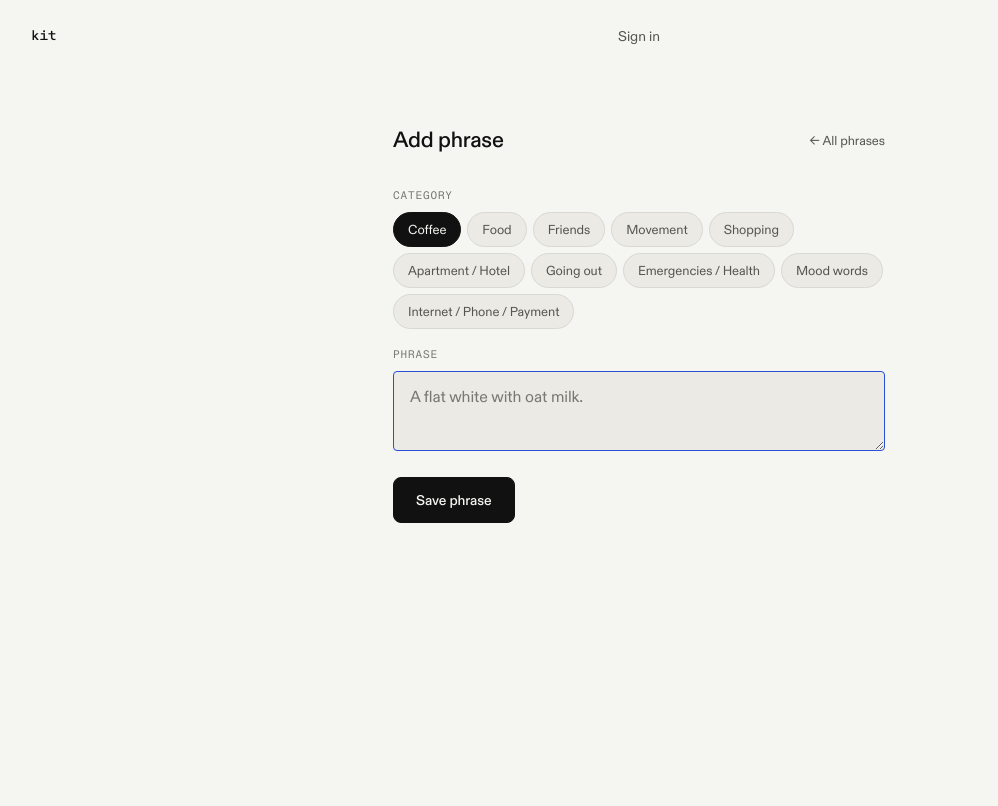
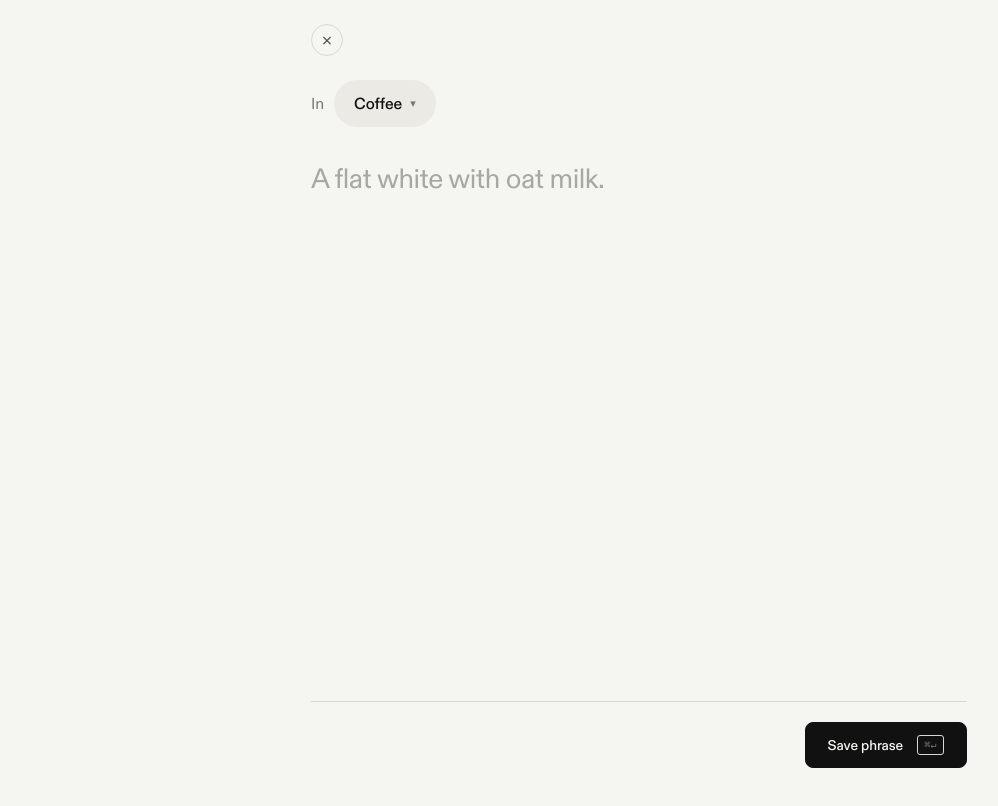
Before and after one commit to michaelmadrid/lola, a website: page public/phrases/capture/index.html in a window 1280 px wide. Shown: the whole page, without its empty margins (1-999 px from the left). Drawn offline with Linux system fonts and the light colour scheme.

Commit message:
Phrases 2

```diff
--- a/public/css/phrases.css
+++ b/public/css/phrases.css
@@ -223,39 +223,40 @@ body.body-phrases {
 }
 
 /* ---------------------------------------------------------------------
-   ADD BUTTON (floating bottom-right)
+   TOPBAR — language picker (left) + add phrase pill (right)
    --------------------------------------------------------------------- */
-.ph-add {
-  position: fixed;
-  bottom: 32px;
-  right: 32px;
-  background: var(--ink);
-  color: var(--bg);
-  border: 0;
-  border-radius: 999px;
-  padding: 14px 22px;
+.ph-topbar {
+  display: flex;
+  align-items: center;
+  justify-content: space-between;
+  gap: 12px;
+  margin-bottom: 24px;
+  flex-wrap: wrap;
+}
+.ph-topbar .ph-langs {
+  margin-bottom: 0; /* topbar handles bottom spacing now */
+}
+
+/* Inline add button — sits to the right of the language picker, never
+   collides with floating avatar (which is bottom-right on mobile). */
+.ph-add-inline {
   font-family: var(--sans);
-  font-size: 14px;
+  font-size: 13px;
   font-weight: 500;
   letter-spacing: -0.005em;
-  cursor: pointer;
-  box-shadow: 0 8px 24px rgba(0, 0, 0, 0.15);
+  color: var(--bg);
+  background: var(--ink);
   text-decoration: none;
-  display: inline-flex;
-  align-items: center;
-  gap: 8px;
-  transition: transform 140ms ease, box-shadow 140ms ease;
-  z-index: 50;
+  padding: 9px 16px;
+  border-radius: 999px;
+  white-space: nowrap;
+  transition: opacity 140ms ease;
 }
-.ph-add:hover {
-  transform: translateY(-2px);
-  box-shadow: 0 12px 28px rgba(0, 0, 0, 0.2);
-}
+.ph-add-inline:hover { opacity: 0.85; }
 @media (max-width: 720px) {
-  .ph-add {
-    bottom: 24px;
-    right: 24px;
-    padding: 12px 18px;
+  .ph-add-inline {
+    font-size: 12px;
+    padding: 8px 14px;
   }
 }
 
@@ -284,115 +285,18 @@ body.body-phrases {
 .ph-translating.is-visible { opacity: 1; }
 
 /* ---------------------------------------------------------------------
-   CAPTURE PAGE — simple form, on plain bg (no gradient here for clarity)
+   CAPTURE OVERLAY — phrase-specific tweaks
+   The page reuses .capture-fs__* classes from home.css for visual identity.
+   Just need to style the small "Saving…/Saved" state ping in the foot.
    --------------------------------------------------------------------- */
-.page-phrase-capture {
-  max-width: 540px;
-  margin: 0 auto;
-  padding: 56px 24px 80px;
-}
-.pc-head {
-  margin-bottom: 32px;
-  display: flex;
-  justify-content: space-between;
-  align-items: center;
-  gap: 12px;
-}
-.pc-head__title {
-  font-family: var(--sans);
-  font-size: 22px;
-  font-weight: 500;
-  letter-spacing: -0.01em;
-  color: var(--ink);
-  margin: 0;
-}
-.pc-head__back {
-  font-family: var(--sans);
-  font-size: 13px;
-  color: var(--ink-2);
-  text-decoration: none;
-  letter-spacing: -0.005em;
-}
-.pc-head__back:hover { color: var(--blue); }
-
-.pc-form {
-  display: flex;
-  flex-direction: column;
-  gap: 18px;
-}
-.pc-row {
-  display: flex;
-  flex-direction: column;
-  gap: 8px;
-}
-.pc-label {
-  font-family: var(--mono);
-  font-size: 11px;
-  letter-spacing: 0.08em;
-  text-transform: uppercase;
-  color: var(--ink-3);
-}
-
-.pc-cat-row {
-  display: flex;
-  flex-wrap: wrap;
-  gap: 6px;
-}
-.pc-cat {
-  font-family: var(--sans);
-  font-size: 13px;
-  letter-spacing: -0.005em;
-  color: var(--ink-2);
-  background: var(--field);
-  border: 1px solid var(--rule);
-  padding: 7px 14px;
-  border-radius: 999px;
-  cursor: pointer;
-  transition: background 140ms ease, color 140ms ease, border-color 140ms ease;
-}
-.pc-cat:hover {
-  border-color: var(--blue);
-  color: var(--blue);
-}
-.pc-cat.is-active {
-  background: var(--ink);
-  color: var(--bg);
-  border-color: var(--ink);
-}
-
-.pc-input {
-  width: 100%;
-  padding: 14px 16px;
-  font-family: var(--sans);
-  font-size: 16px;
-  letter-spacing: -0.005em;
-  color: var(--ink);
-  background: var(--field);
-  border: 1px solid var(--rule);
-  border-radius: var(--r-input);
-  outline: none;
-  resize: vertical;
-  min-height: 80px;
-  box-sizing: border-box;
-  line-height: 1.4;
-}
-.pc-input:focus { border-color: var(--blue); }
-.pc-input::placeholder { color: var(--ink-3); }
-
-.pc-actions {
-  display: flex;
-  gap: 8px;
-  margin-top: 8px;
-  align-items: center;
-}
-.pc-state {
+.pf-state {
   font-family: var(--mono);
   font-size: 11px;
   letter-spacing: 0.06em;
   text-transform: uppercase;
   color: var(--ink-3);
+  margin-right: auto;       /* pushes itself left, save stays on the right */
   opacity: 0;
   transition: opacity 140ms ease;
-  margin-left: 12px;
 }
-.pc-state.is-visible { opacity: 1; }
+.pf-state.is-visible { opacity: 1; }
--- a/public/js/phrases-capture.js
+++ b/public/js/phrases-capture.js
@@ -1,16 +1,22 @@
 /* =====================================================================
    phrases-capture.js — /phrases/capture/
 
-   Simple capture form. User picks a hardcoded category and types a phrase.
-   On save, POST /api/phrases. Last-used category is sticky via localStorage.
-   After save: input clears, focus stays on input, status pings "Saved" —
-   so you can rapid-fire add multiple phrases.
+   Overlay-style capture mirroring the main /capture/ page, but with:
+     - a CATEGORY picker (hardcoded list) instead of a city picker
+     - no been/want toggle
+     - a single Save button (no continue/close split — phrases are single-line
+       and rapid-fire by design; after save the input clears and refocuses)
+
+   Behavior:
+   - Last-used category sticks in localStorage
+   - ⌘+Enter / Ctrl+Enter saves
+   - After save: input clears, focus stays on input, status pings "Saved"
+   - Tap × in top-left to return to /phrases/
    ===================================================================== */
 
 (function () {
   // Hardcoded categories — must match phrases-curated.json _meta.categories
-  // and the API's allow-list. Single source of truth ideally lives in the
-  // JSON, but for capture we don't want to fetch it just to render a chip row.
+  // and the API's allow-list. Update all three when adding categories.
   const CATEGORIES = [
     { key: 'coffee',    label: 'Coffee' },
     { key: 'food',      label: 'Food' },
@@ -24,37 +30,77 @@
     { key: 'wifi',      label: 'Internet / Phone / Payment' },
   ];
 
-  const catsEl  = document.getElementById('pc-cats');
-  const textEl  = document.getElementById('pc-text');
-  const formEl  = document.getElementById('pc-form');
-  const saveBtn = document.getElementById('pc-save');
-  const stateEl = document.getElementById('pc-state');
+  const catBtn      = document.getElementById('pf-cat-btn');
+  const catName     = document.getElementById('pf-cat-name');
+  const catPopover  = document.getElementById('pf-cat-popover');
+  const catList     = document.getElementById('pf-cat-list');
+  const textareaEl  = document.getElementById('pf-textarea');
+  const saveBtn     = document.getElementById('pf-save');
+  const stateEl     = document.getElementById('pf-state');
 
-  // Restore last-used category, default to 'coffee' if none
+  // Restore last-used category, default to 'coffee'
   let activeCat = localStorage.getItem('kit.phrases.captureCat') || 'coffee';
   if (!CATEGORIES.find(c => c.key === activeCat)) activeCat = 'coffee';
 
-  renderCats();
-  // Focus the input on load — fastest path to typing
-  setTimeout(() => textEl.focus(), 50);
+  updateCatLabel();
+  renderCatList();
 
-  function renderCats() {
-    catsEl.innerHTML = CATEGORIES.map(c => `
-      <button type="button"
-              class="pc-cat ${activeCat === c.key ? 'is-active' : ''}"
-              data-cat="${c.key}">${c.label}</button>
+  // Focus input on load — fastest path to typing
+  setTimeout(() => textareaEl.focus(), 50);
+
+  function updateCatLabel() {
+    const cat = CATEGORIES.find(c => c.key === activeCat);
+    catName.textContent = cat ? cat.label : 'Pick';
+  }
+
+  function renderCatList() {
+    catList.innerHTML = CATEGORIES.map(c => `
+      <button class="capture-fs__city-item ${activeCat === c.key ? 'is-current' : ''}"
+              data-cat="${c.key}" type="button">
+        ${c.label}
+      </button>
     `).join('');
-    catsEl.querySelectorAll('.pc-cat').forEach(btn => {
+    catList.querySelectorAll('.capture-fs__city-item').forEach(btn => {
       btn.addEventListener('click', () => {
         activeCat = btn.dataset.cat;
         localStorage.setItem('kit.phrases.captureCat', activeCat);
-        renderCats();
-        // Return focus to input after picking a category
-        setTimeout(() => textEl.focus(), 0);
+        updateCatLabel();
+        renderCatList();
+        closePopover();
+        setTimeout(() => textareaEl.focus(), 0);
       });
     });
   }
 
+  function openPopover() {
+    catPopover.classList.add('is-open');
+  }
+  function closePopover() {
+    catPopover.classList.remove('is-open');
+  }
+  function togglePopover() {
+    if (catPopover.classList.contains('is-open')) closePopover();
+    else openPopover();
+  }
+
+  catBtn.addEventListener('click', (e) => {
+    e.stopPropagation();
+    togglePopover();
+  });
+  document.addEventListener('click', (e) => {
+    if (catPopover.classList.contains('is-open')
+        && !catPopover.contains(e.target)
+        && !catBtn.contains(e.target)) {
+      closePopover();
+    }
+  });
+  document.addEventListener('keydown', (e) => {
+    if (e.key === 'Escape' && catPopover.classList.contains('is-open')) {
+      closePopover();
+    }
+  });
+
+  // ---------- Save ----------
   let stateTimer = null;
   function showState(text, persistent) {
     stateEl.textContent = text;
@@ -65,30 +111,40 @@
     }
   }
 
-  formEl.addEventListener('submit', async (e) => {
-    e.preventDefault();
-    const text = textEl.value.trim();
+  async function savePhrase() {
+    const text = textareaEl.value.trim();
     if (!text) return;
     saveBtn.disabled = true;
     showState('Saving…', true);
     try {
       await api.post('/api/phrases', { category: activeCat, text });
       showState('Saved');
-      textEl.value = '';
-      textEl.focus();
+      textareaEl.value = '';
+      // Auto-grow the textarea would shrink back here; with rows=1 + auto behavior
+      // it resets on .value = '' naturally
+      textareaEl.style.height = '';
+      textareaEl.focus();
     } catch (err) {
       console.error('save phrase', err);
       showState(err.message || 'Failed', true);
     } finally {
       saveBtn.disabled = false;
     }
+  }
+
+  saveBtn.addEventListener('click', savePhrase);
+
+  // ⌘+Enter / Ctrl+Enter to save (matches /capture/ shortcut)
+  textareaEl.addEventListener('keydown', (e) => {
+    if ((e.metaKey || e.ctrlKey) && e.key === 'Enter') {
+      e.preventDefault();
+      savePhrase();
+    }
   });
 
-  // Cmd/Ctrl + Enter saves (matches behaviour of capture flows elsewhere)
-  textEl.addEventListener('keydown', (e) => {
-    if ((e.metaKey || e.ctrlKey) && e.key === 'Enter') {
-      e.preventDefault();
-      formEl.dispatchEvent(new Event('submit', { cancelable: true }));
-    }
+  // Auto-grow the textarea as the user types (matches capture-overlay.js feel)
+  textareaEl.addEventListener('input', () => {
+    textareaEl.style.height = 'auto';
+    textareaEl.style.height = textareaEl.scrollHeight + 'px';
   });
 })();
--- a/public/phrases/capture/index.html
+++ b/public/phrases/capture/index.html
@@ -6,74 +6,64 @@
   <script>try{if(localStorage.getItem("lola.theme")==="dark"){document.documentElement.classList.add("dark");document.addEventListener("DOMContentLoaded",function(){document.body.classList.add("dark");});}}catch(e){}</script>
   <title>Add phrase — kit</title>
   <link rel="stylesheet" href="/css/shell.css">
-  <link rel="stylesheet" href="/css/phrases.css">
+  <link rel="stylesheet" href="/css/home.css"><!-- capture-fs__* overlay styles -->
+  <link rel="stylesheet" href="/css/phrases.css"><!-- small phrase-specific tweaks -->
+  <style>
+    /* Standalone /phrases/capture/ page: chrome-less full-bleed overlay,
+       same approach as /capture/. Mirrors capture-page-host. */
+    body { background: var(--bg); }
+    .capture-page-host {
+      min-height: 100vh;
+      display: flex;
+      align-items: center;
+      justify-content: center;
+    }
+  </style>
 </head>
 <body>
 
-<header class="head">
-  <div class="head__left">
-    <button class="menu-btn" id="menu-btn" aria-label="Toggle menu">
-      <span class="menu-btn__icon" aria-hidden="true">
-        <span class="menu-btn__bar menu-btn__bar--top"></span>
-        <span class="menu-btn__bar menu-btn__bar--bottom"></span>
-      </span>
-    </button>
-    <a href="/" class="logo">kit</a>
-  </div>
-  <nav class="nav">
-    <a href="/" data-auth="in">Home</a>
-    <a href="/travel/" data-auth="in">Travel</a>
-    <a href="/spots/" data-auth="in">Spots</a>
-    <a href="/phrases/" class="is-active" data-auth="in">Phrases</a>
-    <a href="/login.html" data-auth="out">Sign in</a>
-  </nav>
+<main class="capture-page-host">
+  <!-- Reuses capture-fs__* class structure for pixel-identical visuals.
+       Differences from /capture/: bind row uses category picker (not city);
+       no been/want toggle; foot has a single Save button instead of two. -->
+  <div class="capture-fs is-open" id="phrase-fs" aria-hidden="false">
+    <div class="capture-fs__inner">
+      <header class="capture-fs__head">
+        <a href="/phrases/" class="btn-close-circle" aria-label="Close">×</a>
       </header>
 
-<div class="menu-overlay" id="menu-overlay">
-  <div class="menu-overlay__inner">
-    <a href="/" data-auth="in">Home</a>
-    <a href="/travel/" data-auth="in">Travel</a>
-    <a href="/spots/" data-auth="in">Spots</a>
-    <a href="/guides/" data-auth="in">Guides</a>
-    <a href="/phrases/" class="is-active" data-auth="in">Phrases</a>
-    <a href="/settings.html" data-auth="in">Settings</a>
-    <a href="/admin/" data-auth="in">Admin</a>
-    <a href="/login.html" data-auth="out">Sign in</a>
-    <a href="#" id="signout-link" class="menu-overlay__signout" data-auth="in">Sign out</a>
+      <div class="capture-fs__bind">
+        <div class="capture-fs__bind-row">
+          <span class="capture-fs__bind-label">In</span>
+          <button class="capture-fs__city-btn" id="pf-cat-btn" type="button">
+            <span id="pf-cat-name">Coffee</span>
+            <span class="capture-fs__city-caret" aria-hidden="true">▾</span>
+          </button>
+        </div>
+        <div class="capture-fs__city-popover" id="pf-cat-popover">
+          <div class="capture-fs__city-list" id="pf-cat-list"></div>
         </div>
       </div>
 
-<main class="page page-phrase-capture">
-
-  <header class="pc-head">
-    <h1 class="pc-head__title">Add phrase</h1>
-    <a href="/phrases/" class="pc-head__back">← All phrases</a>
-  </header>
-
-  <form class="pc-form" id="pc-form" autocomplete="off">
-
-    <div class="pc-row">
-      <span class="pc-label">Category</span>
-      <div class="pc-cat-row" id="pc-cats"></div>
-    </div>
-
-    <div class="pc-row">
-      <span class="pc-label">Phrase</span>
+      <div class="capture-fs__body">
         <textarea
-        id="pc-text"
-        class="pc-input"
+          class="capture-fs__textarea"
+          id="pf-textarea"
           placeholder="A flat white with oat milk."
-        rows="2"
-        required
+          autocomplete="off"
+          spellcheck="false"
+          rows="1"
         ></textarea>
       </div>
 
-    <div class="pc-actions">
-      <button type="submit" class="btn" id="pc-save">Save phrase</button>
-      <span class="pc-state" id="pc-state"></span>
+      <footer class="capture-fs__foot">
+        <span class="pf-state" id="pf-state"></span>
+        <button class="btn" id="pf-save" type="button">
+          Save phrase <span class="kbd">⌘↵</span>
+        </button>
+      </footer>
     </div>
-  </form>
-
+  </div>
 </main>
 
 <script src="/js/api.js"></script>
```
Also changed, not shown: public/phrases/index.html (+5 -4 lines). Lines whose indentation alone changed are shown as unchanged.
